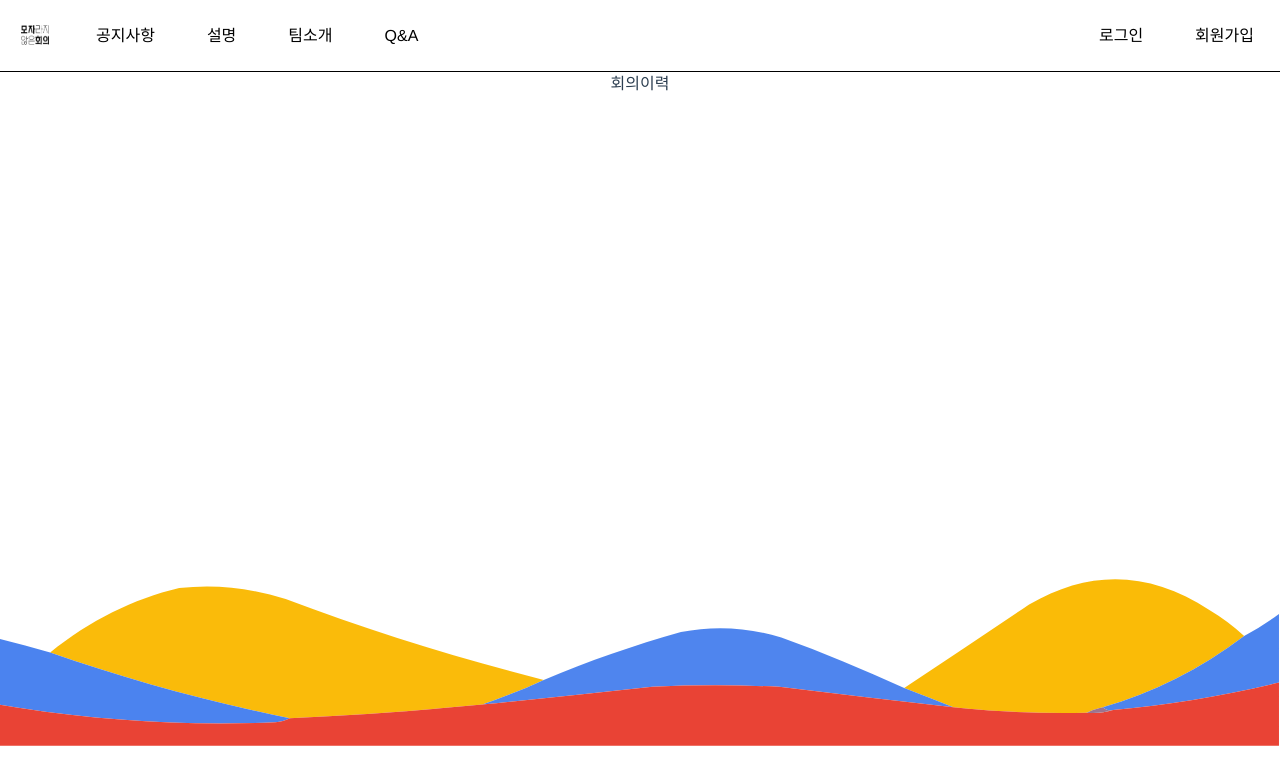
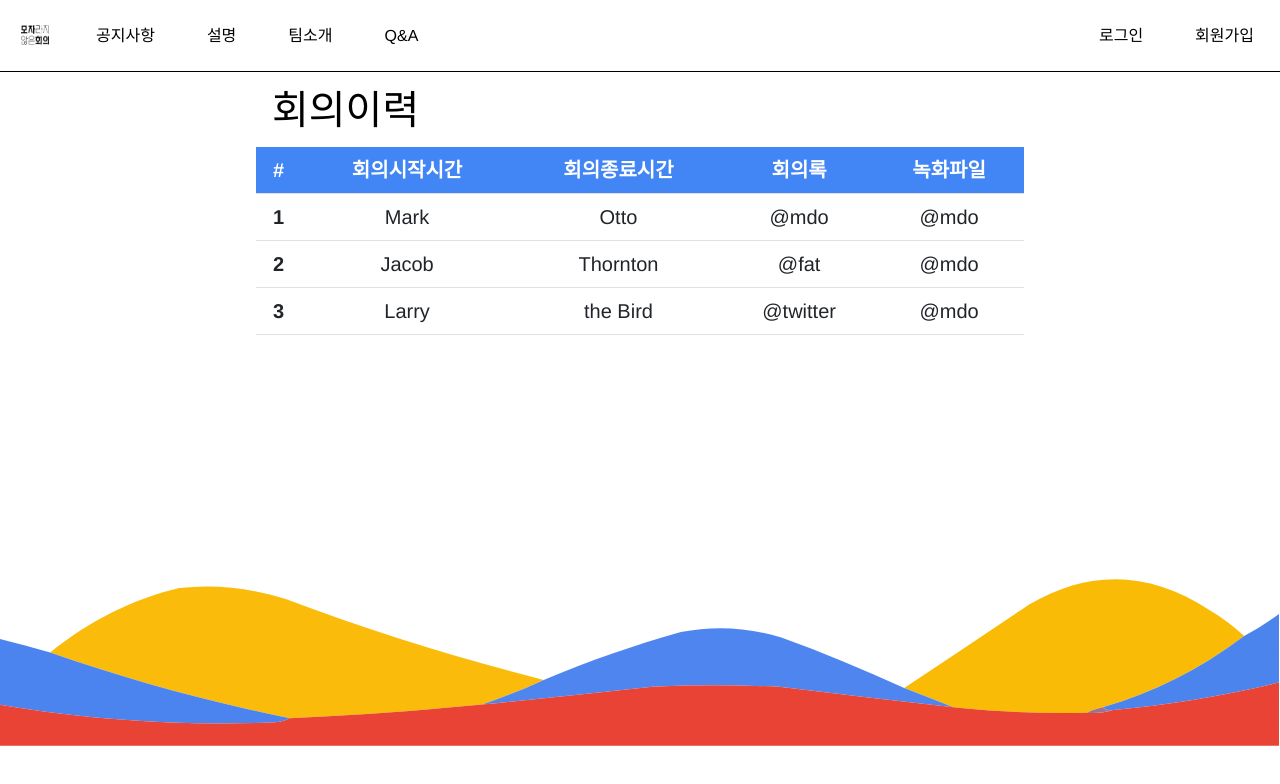
Before and after one commit to gaal94/6-thinking-hats, a Vue app in the folder 6hatsfe/: page /historypage in a window 1280 px wide. Shown: the top 784 px of the page. Built offline with nearby package versions, Linux system fonts and the light colour scheme.

Commit message:
[FEAT] table pages HTML

```diff
--- a/6hatsfe/src/router/index.js
+++ b/6hatsfe/src/router/index.js
@@ -93,7 +93,15 @@ const routes = [
     //profile router
 
     component: () => import('@/views/main/profile/ProfilePage')
+  },
+  {
+    path: '/recpage',
+    name: 'RecPage',
+    //profile router
+
+    component: () => import('@/views/main/history/rec/RecPage')
   }
+
 ]
 
 const router = createRouter({
--- a/6hatsfe/src/views/main/header/NavBar.vue
+++ b/6hatsfe/src/views/main/header/NavBar.vue
@@ -27,8 +27,7 @@
         </ul>
       </div>
     </li>
-    <li><button @click = "createRoom" class="navbtn">방 생성</button></li>
-    <li><router-link to="/loginpage" class = "navbarright">방 생성</router-link></li>
+    <li><router-link to="/conferencepage" class = "navbarright">방 생성</router-link></li>
     <li><router-link to="/conferencepage" class = "navbarright">방 참가</router-link></li>
   </ul>
 </template>
--- a/6hatsfe/src/views/main/history/HistoryPage.vue
+++ b/6hatsfe/src/views/main/history/HistoryPage.vue
@@ -1,5 +1,43 @@
 <template>
-  회의이력
+  <div id="recgo">
+    <header class="pagename">
+    <h1>회의이력</h1>
+    </header>
+  <table class="table">
+  <thead class="Rechead">
+    <tr class="headrow">
+      <th scope="col">#</th>
+      <th scope="col">회의시작시간</th>
+      <th scope="col">회의종료시간</th>
+      <th scope="col">회의록</th>
+      <th scope="col">녹화파일</th>
+    </tr>
+  </thead>
+  <tbody>
+    <tr>
+      <th scope="row">1</th>
+      <td>Mark</td>
+      <td>Otto</td>
+      <td>@mdo</td>
+      <td>@mdo</td>
+    </tr>
+    <tr>
+      <th scope="row">2</th>
+      <td>Jacob</td>
+      <td>Thornton</td>
+      <td>@fat</td>
+      <td>@mdo</td>
+    </tr>
+    <tr>
+      <th scope="row">3</th>
+      <td>Larry</td>
+       <td>the Bird</td>
+      <td>@twitter</td>
+      <td>@mdo</td>
+    </tr>
+  </tbody>
+</table>
+</div>
 </template>
 
 <script>
@@ -10,5 +48,34 @@ export default {
 </script>
 
 <style>
+#recgo{
+  width:60%;
+  margin:auto;
+}
+.pagename {
+  position: relative;
+  top: 0;
+  left: 0;
+  right: 0;
+  width: 100%;
+  height: 75px;
+  padding: 1rem;
+  color:black;
+  /* background: #C1EFFF; */
+  font-weight: bold;
+  display: flex;
+  justify-content: space-between;
+  align-items: center;
+}
+h1, p {
+  margin: 0;
+}
+.Rechead{
+  background: #4285F4;
+  color:#FFFFFF;
+}
+.table{
+  font-size: 20px;
+}
 
 </style>
--- /dev/null
+++ b/6hatsfe/src/views/main/history/rec/RecPage.vue
@@ -0,0 +1,43 @@
+<template>
+  회의이력
+<table class="table">
+  <thead>
+    <tr>
+      <th scope="col">#</th>
+      <th scope="col">First</th>
+      <th scope="col">Last</th>
+      <th scope="col">Handle</th>
+    </tr>
+  </thead>
+  <tbody>
+    <tr>
+      <th scope="row">1</th>
+      <td>Mark</td>
+      <td>Otto</td>
+      <td>@mdo</td>
+    </tr>
+    <tr>
+      <th scope="row">2</th>
+      <td>Jacob</td>
+      <td>Thornton</td>
+      <td>@fat</td>
+    </tr>
+    <tr>
+      <th scope="row">3</th>
+      <td colspan="2">Larry the Bird</td>
+      <td>@twitter</td>
+    </tr>
+  </tbody>
+</table>
+</template>
+
+<script>
+export default {
+    name : 'RecPage'
+
+}
+</script>
+
+<style>
+
+</style>
```
